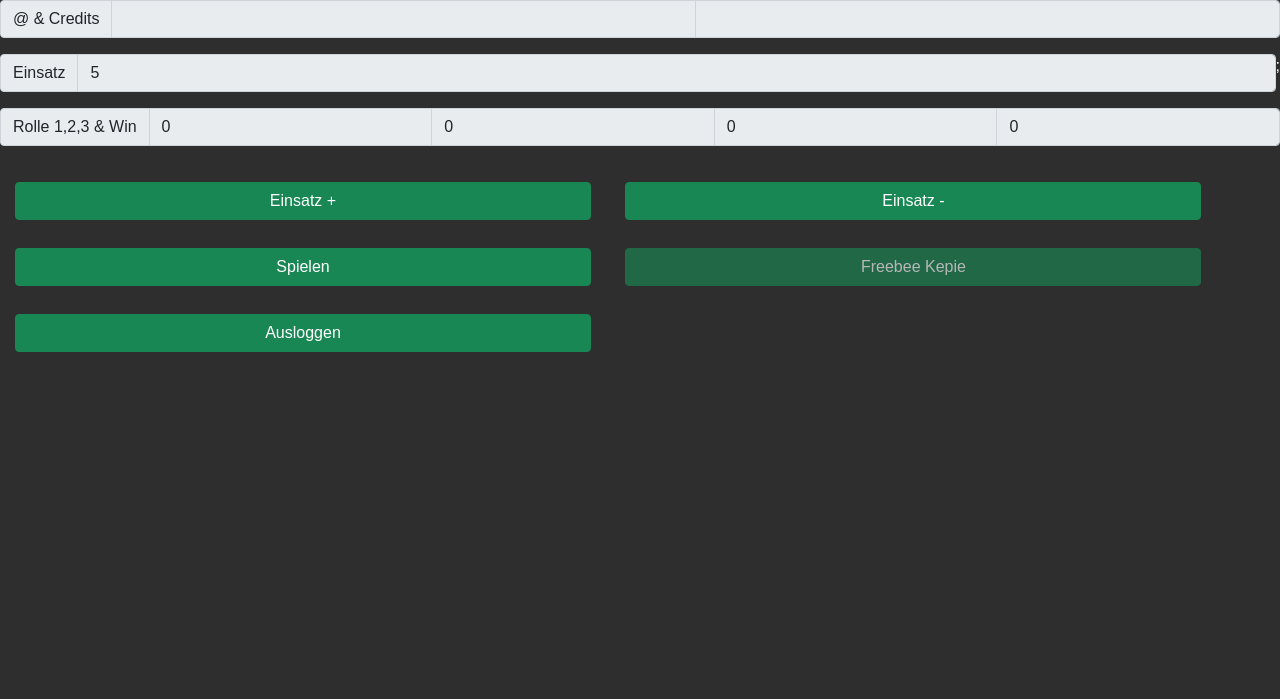
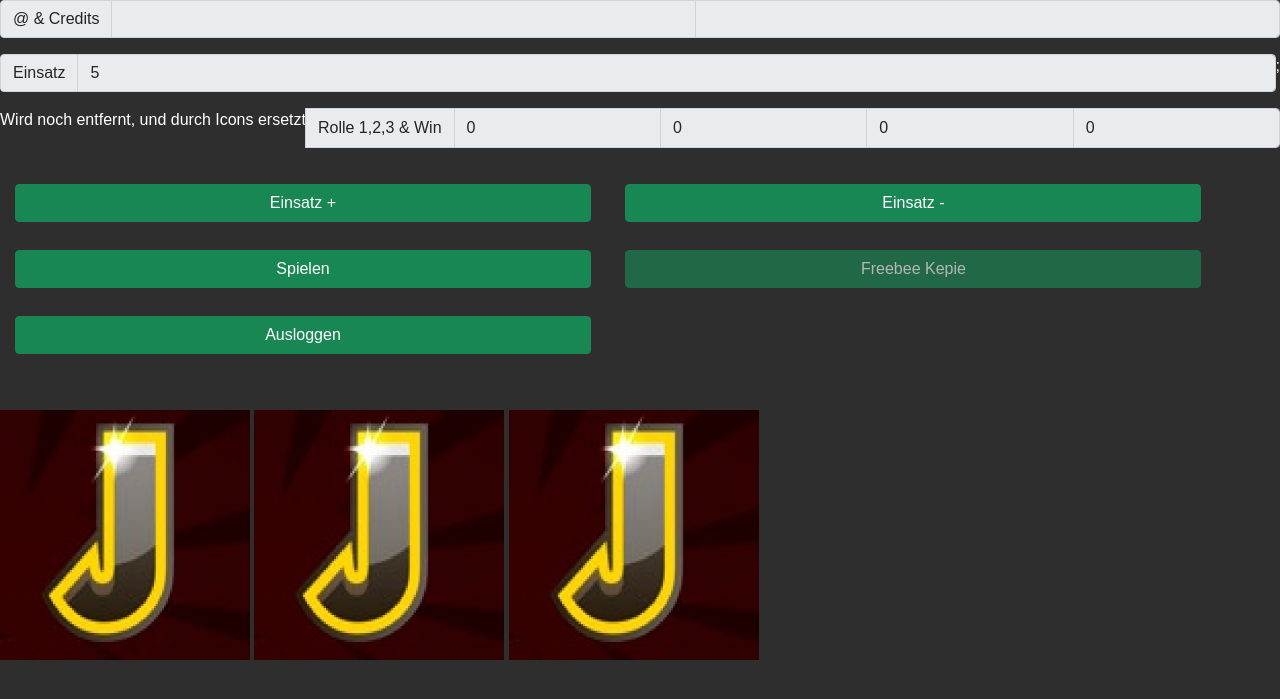
Before and after one commit to t0g3pii/OSP_ITA_Spielautomat, a PHP site: page /game.php in a window 1280 px wide. Shown: the top 699 px of the page. Run offline with PHP 8.4, Linux system fonts and the light colour scheme; the visitor is signed in with stand-in values (Sample User, id 1); data that the repository does not hold is empty.

Commit message:
Update game.php

```diff
--- a/game.php
+++ b/game.php
@@ -86,6 +86,9 @@ $data = $st->fetch();
                 document.getElementById("game_slot2").value = data[1];
                 document.getElementById("game_slot3").value = data[2];
                 document.getElementById("game_win").value = data[3];
+                document.getElementById("role1").src = "/assets/img/" + data[1] + ".jpg";
+                document.getElementById("role2").src = "/assets/img/" + data[2] + ".jpg";
+                document.getElementById("role3").src = "/assets/img/" + data[3] + ".jpg";
             });
         }
     </script>
@@ -102,6 +105,7 @@ $data = $st->fetch();
     <input class="form-control"  id="game_stake" value="5" type="number" disabled>;
     </div>
     <div class="input-group mb-3">
+        <p>Wird noch entfernt, und durch Icons ersetzt</p>
     <span class="input-group-text" id="basic-addon1">Rolle 1,2,3 & Win</span>
     <input class="form-control"  id="game_slot1" value=0 disabled>
     <input class="form-control"  id="game_slot2" value=0 disabled>
@@ -113,6 +117,10 @@ $data = $st->fetch();
     <button class="btn btn-success" onclick="play();">Spielen</button>
     <button class="btn btn-success" onclick="getFree();" <?php echo "disabled"; ?>>Freebee Kepie</button>
     <button class="btn btn-success" onclick="logout();">Ausloggen</button>
+    </br></br></br>
+    <img id="role1" style="height: 250px" src="/assets/img/1.jpg">
+    <img id="role2" style="height: 250px" src="/assets/img/1.jpg">
+    <img id="role3" style="height: 250px" src="/assets/img/1.jpg">
 </body>
 
 </html>
```
